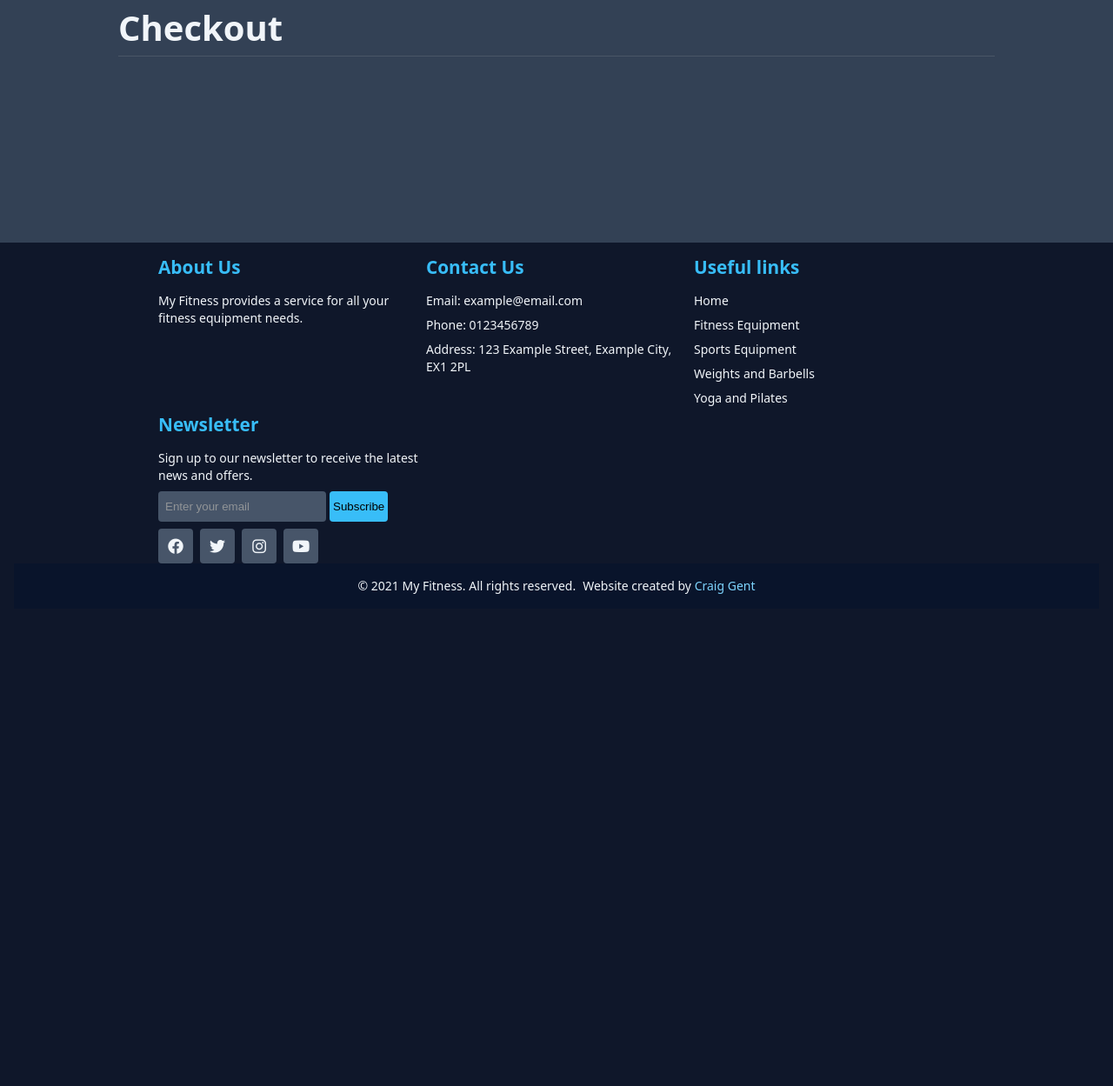
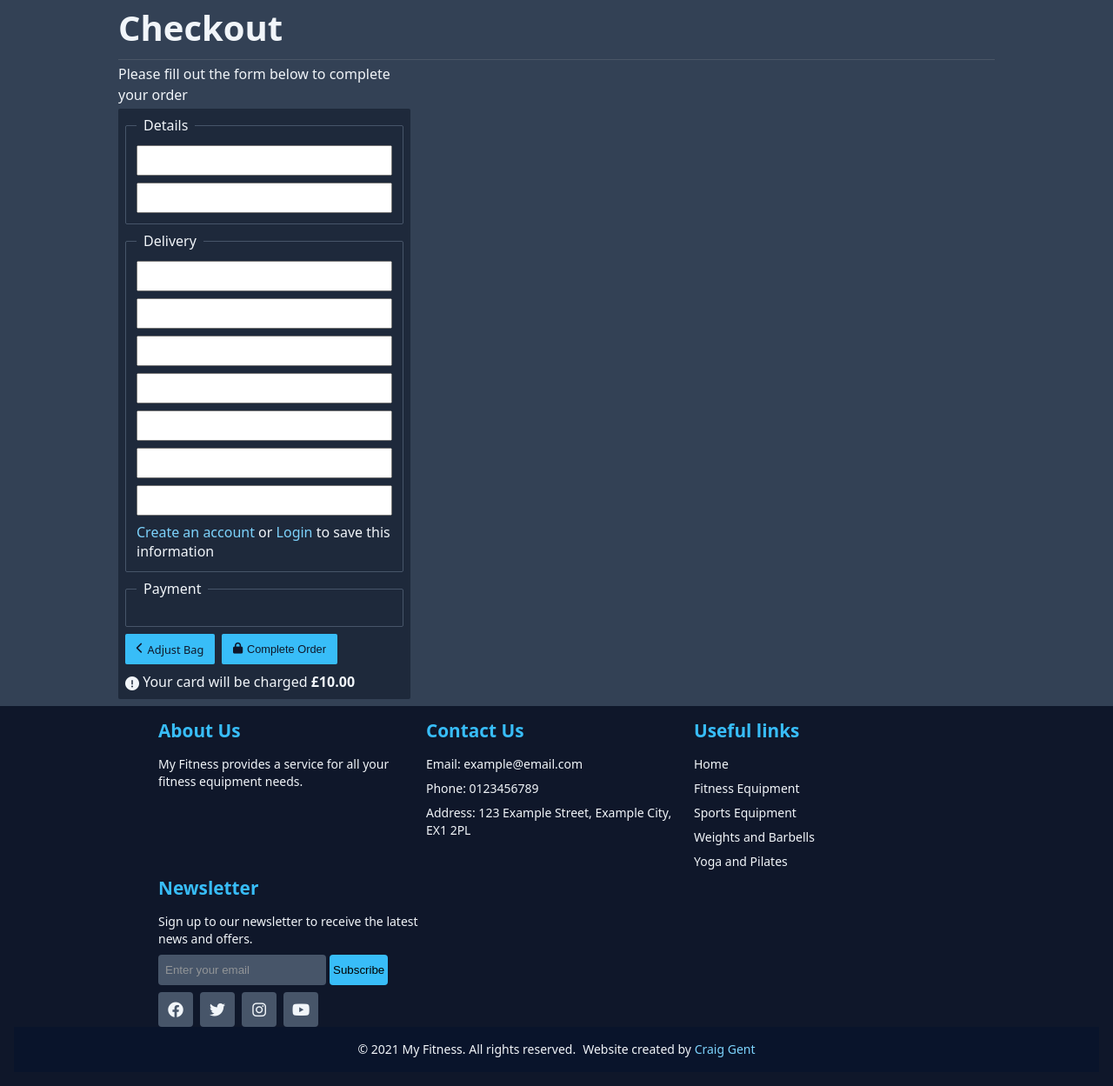
Before and after one commit to Genty83/My-Fitness, a Django app: template checkout/templates/checkout/checkout.html in a window 1280 px wide. Shown: the part 84-1333 px from the top of the page at 87% size. Before the commit the page ends 767 px from the top, so only its background shows below. Run offline with Django 3.2, Linux system fonts and the light colour scheme; the template is opened without the code that fills it: most values are stand-ins (such as "Sample title", 1, 10 or a date in 2020); form fields are guessed from the names that the template uses.

Commit message:
Updated template

```diff
--- a/checkout/templates/checkout/checkout.html
+++ b/checkout/templates/checkout/checkout.html
@@ -6,8 +6,74 @@
 {% endblock %}
 
 {% block content %}
-<div class="container width-80 breakpoint-lg margin-auto pad-2">
+<div class="container grid gap-1 width-80 breakpoint-lg margin-auto pad-2">
   <h1>Checkout</h1>
   <hr>
+  <div class="container width-80 breakpoint-lg margin-out">
+    <div class="row">
+      <div class="col-span-5 breakpoint-lg grid gap-1">
+        <p>Please fill out the form below to complete your order</p>
+        <form class="grid width-100 gap-2 bg-slate-800 bd-radius-1 pad-2" action="{% url 'checkout' %}" method="post" id="payment-form">
+          {% csrf_token %}
+          <fieldset class="bd-width-1 bd-slate-600 bd-solid pad-3 flex-col gap-2 width-100 bd-radius-1">
+            <legend class="pad-inline-2">Details</legend>
+            {{ order_form.full_name }}
+            {{ order_form.email }}
+          </fieldset>
+          <fieldset class="bd-width-1 bd-slate-600 bd-solid pad-3 flex-col gap-2 width-100 bd-radius-1">
+            <legend class="pad-inline-2">Delivery</legend>
+            {{ order_form.phone_number }}
+            {{ order_form.country }}
+            {{ order_form.postcode }}
+            {{ order_form.postcode }}
+            {{ order_form.street_address1 }}
+            {{ order_form.street_address2 }}
+            {{ order_form.county }}
+            {% if user.is_authenticated %}
+              <label for="id_save_info">Save this delivery information to my profile</label>
+              <input class="bg-slate-600 bd-radius-1" type="checkbox" name="id_save_info" id="id_save_info">
+            {% else %}
+            <label for="id_save_info">
+              <a class="ft-sky-300" href="{% url 'account_signup' %}">Create an account</a> or
+              <a class="ft-sky-300" href="{% url 'account_login' %}">Login</a> to save this information
+            </label>
+            {% endif %}
+          </fieldset>
+          <fieldset class="bd-width-1 bd-slate-600 bd-solid pad-3 flex-col gap-2 width-100 bd-radius-1">
+            <legend class="pad-inline-2">Payment</legend>
+            <!-- Stripe card element -->
+            <div>
+
+            </div>
+            <!-- Used to display form errors -->
+            <div id="card-errors" role="alert">
+
+            </div>
+          </fieldset>
+          <div class="flex-row gap-2">
+            <a class="btn btn-md bg-sky-400 ft-slate-900 bd-radius-1 bd-width-0" href="{% url 'bag' %}">
+              <i class="fas fa-chevron-left"></i>
+              Adjust Bag
+            </a>
+            <button class="btn btn-md bg-sky-400 ft-slate-900 bd-radius-1 bd-width-0" type="submit">
+              <i class="fas fa-lock"></i>
+              Complete Order
+            </button>
+          </div>
+          <p>
+            <span>
+              <i class="fas fa-exclamation-circle"></i>
+            </span>
+            <span>
+              Your card will be charged <strong>£{{grand_total|floatformat:2}}</strong>
+            </span>
+          </p>
+        </form>
+      </div>
+      <div class="col-span-7 breakpoint-lg">
+
+      </div>
+    </div>
+  </div>
 </div>
 {% endblock %}
```
